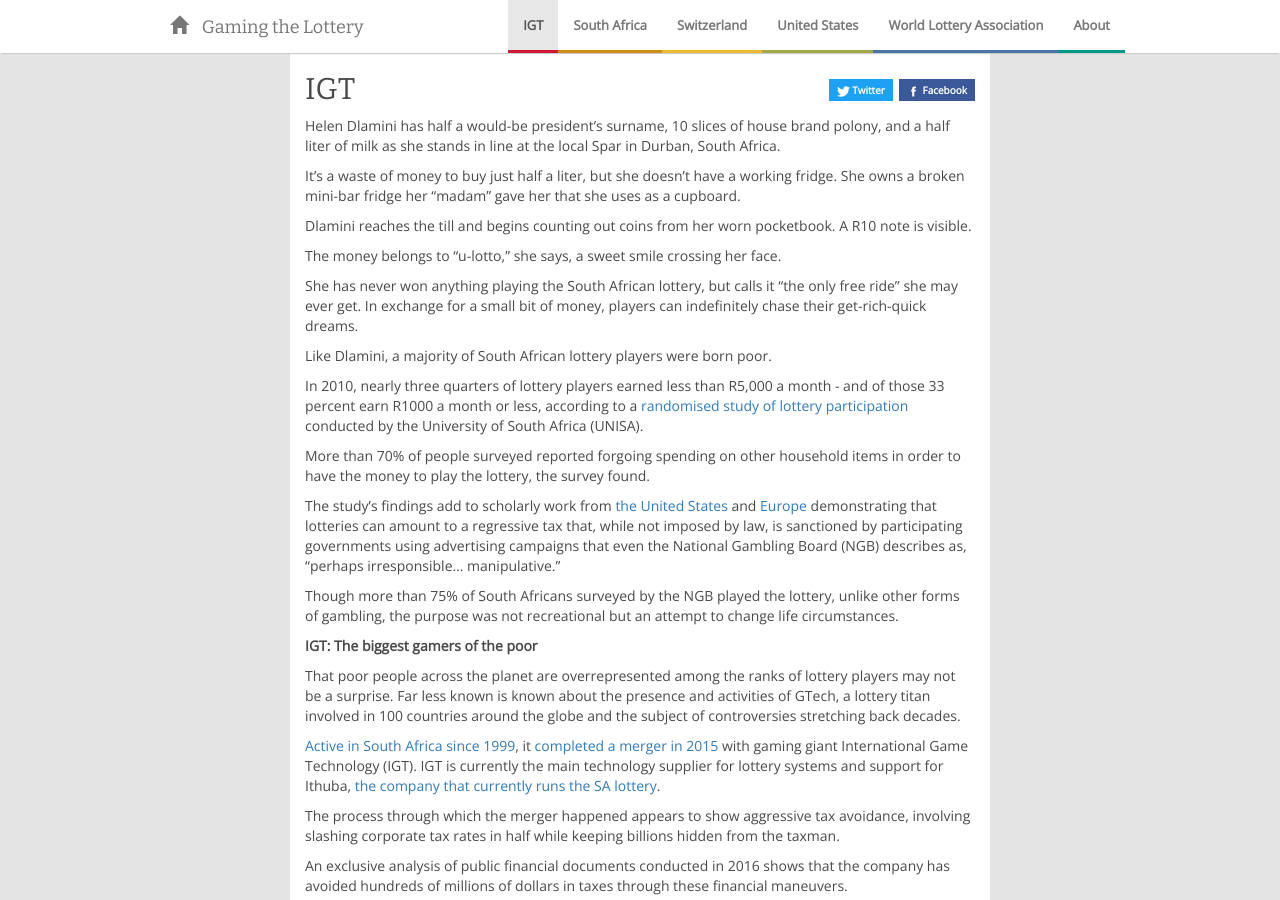
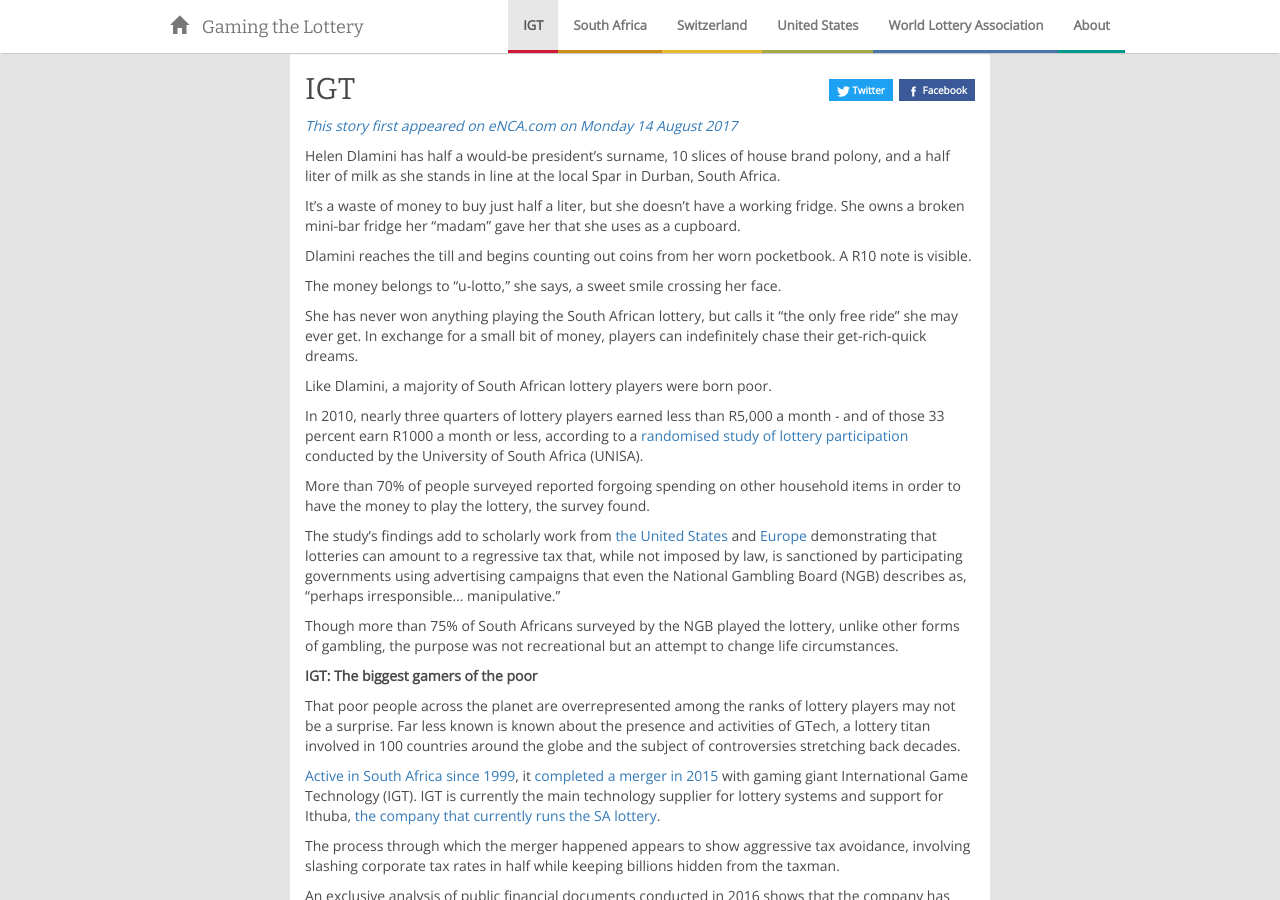
Before and after one commit to rbjoseph/lottery-project, a Jekyll site: the page built from _stories/igt.md, in a window 1280 px wide and 900 px high. Built offline with Jekyll 4.4.1, drawn with Linux system fonts in a browser that asks for light colours; nearby versions of some CDN libraries.

Commit message:
feedback

```diff
--- a/_stories/igt.md
+++ b/_stories/igt.md
@@ -3,6 +3,8 @@ layout: story
 name: igt
 title: IGT
 ---
+
+_[This story first appeared on eNCA.com on Monday 14 August 2017](https://www.enca.com/south-africa/gaming-the-system)_
 
 Helen Dlamini has half a would-be president’s surname, 10 slices of house brand polony, and a half liter of milk as she stands in line at the local Spar in Durban, South Africa.
 
```
